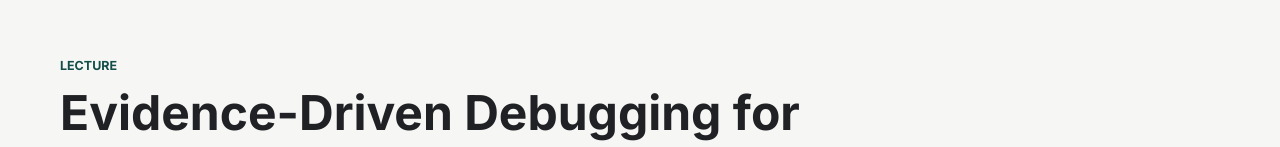
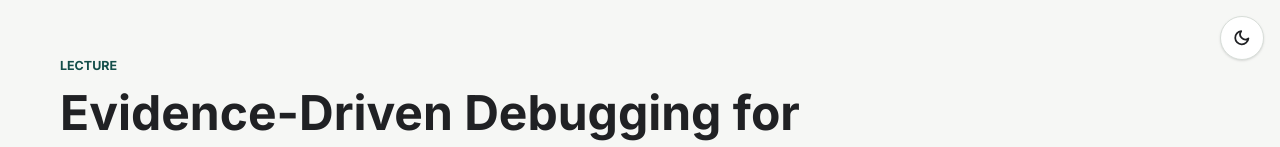
Before and after one commit to salitaba/lecture-skill, a Next.js app: page / in a window 1280 px wide. Shown: the top 147 px of the page. Built offline with nearby package versions, Linux system fonts and the light colour scheme.

Commit message:
add theme toggle

```diff
--- a/src/app/globals.css
+++ b/src/app/globals.css
@@ -47,7 +47,7 @@
 }
 
 @media (prefers-color-scheme: dark) {
-  :root {
+  :root:not([data-theme="light"]) {
     --background: #14181a;
     --surface: #1c2124;
     --surface-soft: #20262a;
@@ -93,6 +93,50 @@
   }
 }
 
+/* Mirrors the dark values above so a manual dark-theme choice applies even
+   when the OS is set to light mode. */
+:root[data-theme="dark"] {
+  --background: #14181a;
+  --surface: #1c2124;
+  --surface-soft: #20262a;
+  --surface-accent: #1c2b28;
+  --text: #e7ebe9;
+  --muted: #9aa4a1;
+  --border: #313a3c;
+  --border-strong: #47524f;
+  --accent: #2dd4bf;
+  --accent-strong: #5eead4;
+  --warning: #fb7185;
+  --warning-bg: #3a1520;
+  --note-bg: #16233b;
+  --insight-bg: #0f2a24;
+  --concept-bg: #241f3a;
+  --code-bg: #0d0d0d;
+  --code-text: #f2f2f2;
+
+  --brand-bg: #16302c;
+  --brand-border: #2dd4bf;
+  --brand-text: #5eead4;
+
+  --info-bg: #16233b;
+  --info-border: #60a5fa;
+  --info-text: #93c5fd;
+
+  --success-bg: #0f2a24;
+  --success-border: #2dd4bf;
+  --success-text: #5eead4;
+
+  --warning-border: #fb7185;
+  --warning-text: #fca5b1;
+
+  --neutral-bg: #20262a;
+  --neutral-border: #7c8b88;
+  --neutral-text: #b7c1be;
+
+  --shadow-sm: 0 1px 2px rgba(0, 0, 0, 0.3), 0 1px 3px rgba(0, 0, 0, 0.35);
+  --shadow-md: 0 6px 14px rgba(0, 0, 0, 0.4), 0 2px 6px rgba(0, 0, 0, 0.3);
+}
+
 * {
   box-sizing: border-box;
 }
@@ -126,6 +170,35 @@ summary:focus-visible {
 
 [id] {
   scroll-margin-top: 24px;
+}
+
+.theme-toggle {
+  position: fixed;
+  top: 16px;
+  right: 16px;
+  z-index: 30;
+  display: inline-grid;
+  width: 44px;
+  height: 44px;
+  place-items: center;
+  color: var(--text);
+  background: var(--surface);
+  border: 1px solid var(--border);
+  border-radius: 999px;
+  box-shadow: var(--shadow-sm);
+  font-size: 1.1rem;
+  cursor: pointer;
+}
+
+.theme-toggle:hover {
+  background: var(--surface-accent);
+  border-color: var(--border-strong);
+}
+
+@media print {
+  .theme-toggle {
+    display: none;
+  }
 }
 
 .page-shell {
@@ -2204,7 +2277,7 @@ td {
 }
 
 .lecture-nav-top {
-  margin: 0 0 20px;
+  margin: 20px 0;
   padding-top: 0;
 }
 
--- a/src/app/layout.tsx
+++ b/src/app/layout.tsx
@@ -1,6 +1,7 @@
 import type { Metadata } from "next";
 import { Inter } from "next/font/google";
 import "./globals.css";
+import { ThemeToggle } from "@/components/lecture-kit/ThemeToggle";
 
 const bodyFont = Inter({
   subsets: ["latin"],
@@ -14,10 +15,20 @@ export const metadata: Metadata = {
   description: "Local lecture preview generated from a structured template."
 };
 
+// Runs before paint so a stored theme choice applies immediately, avoiding a
+// flash of the wrong theme on load.
+const themeInitScript = `(function(){try{var t=localStorage.getItem("theme");if(t==="light"||t==="dark"){document.documentElement.setAttribute("data-theme",t);}}catch(e){}})();`;
+
 export default function RootLayout({ children }: Readonly<{ children: React.ReactNode }>) {
   return (
-    <html lang="en" className={bodyFont.variable}>
-      <body>{children}</body>
+    <html lang="en" className={bodyFont.variable} suppressHydrationWarning>
+      <head>
+        <script dangerouslySetInnerHTML={{ __html: themeInitScript }} />
+      </head>
+      <body>
+        <ThemeToggle />
+        {children}
+      </body>
     </html>
   );
 }
--- a/src/components/lecture-kit/Icon.tsx
+++ b/src/components/lecture-kit/Icon.tsx
@@ -1,11 +1,13 @@
-export type IconName = "chevron" | "check" | "warning" | "arrow-prev" | "arrow-next";
+export type IconName = "chevron" | "check" | "warning" | "arrow-prev" | "arrow-next" | "sun" | "moon";
 
 const paths: Record<IconName, string> = {
   chevron: "M6 4l6 6-6 6",
   check: "M4 10.5l4 4L16 6",
   warning: "M10 3.5l8 14H2l8-14zM10 8.5v4M10 15h.01",
   "arrow-prev": "M12 4l-6 6 6 6M6 10h12",
-  "arrow-next": "M8 4l6 6-6 6M18 10H6"
+  "arrow-next": "M8 4l6 6-6 6M18 10H6",
+  sun: "M10 6.8a3.2 3.2 0 1 0 0 6.4a3.2 3.2 0 1 0 0 -6.4 M14.3 10L16.3 10 M13.04 13.04L14.45 14.45 M10 14.3L10 16.3 M6.96 13.04L5.55 14.45 M5.7 10L3.7 10 M6.96 6.96L5.55 5.55 M10 5.7L10 3.7 M13.04 6.96L14.45 5.55",
+  moon: "M17.5 10.66A7.5 7.5 0 1 1 9.34 2.5 5.83 5.83 0 0 0 17.5 10.66z"
 };
 
 export function Icon({ name, className }: { name: IconName; className?: string }) {
--- /dev/null
+++ b/src/components/lecture-kit/ThemeToggle.tsx
@@ -0,0 +1,46 @@
+"use client";
+
+import { useEffect, useState } from "react";
+import { Icon } from "./Icon";
+
+type Theme = "light" | "dark";
+
+const STORAGE_KEY = "theme";
+
+export function ThemeToggle() {
+  const [theme, setTheme] = useState<Theme | null>(null);
+
+  useEffect(() => {
+    const stored = window.localStorage.getItem(STORAGE_KEY);
+    const initial: Theme =
+      stored === "light" || stored === "dark"
+        ? stored
+        : window.matchMedia("(prefers-color-scheme: dark)").matches
+          ? "dark"
+          : "light";
+    queueMicrotask(() => setTheme(initial));
+  }, []);
+
+  function toggle() {
+    const next: Theme = theme === "dark" ? "light" : "dark";
+    setTheme(next);
+    document.documentElement.setAttribute("data-theme", next);
+    window.localStorage.setItem(STORAGE_KEY, next);
+  }
+
+  if (theme === null) {
+    return null;
+  }
+
+  return (
+    <button
+      type="button"
+      onClick={toggle}
+      className="theme-toggle"
+      aria-label={theme === "dark" ? "Switch to light theme" : "Switch to dark theme"}
+      aria-pressed={theme === "dark"}
+    >
+      <Icon name={theme === "dark" ? "sun" : "moon"} />
+    </button>
+  );
+}
```
